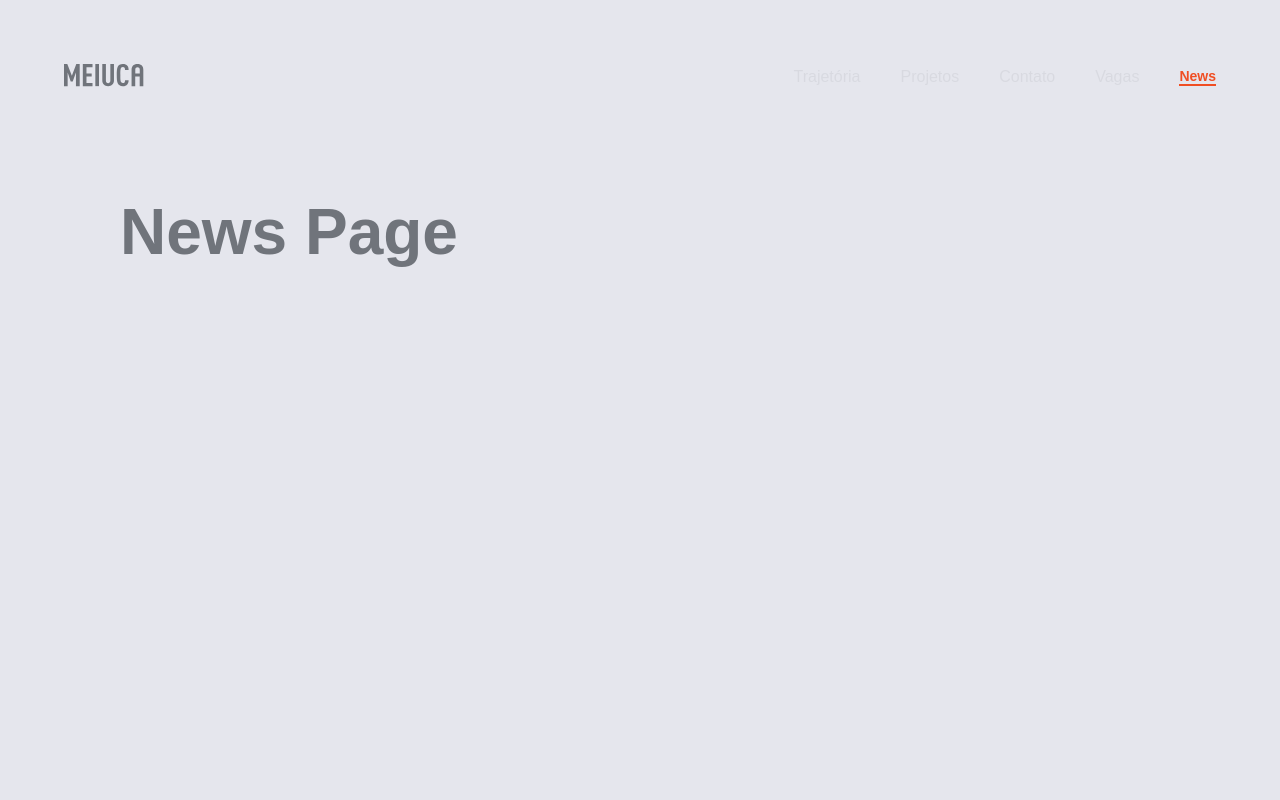
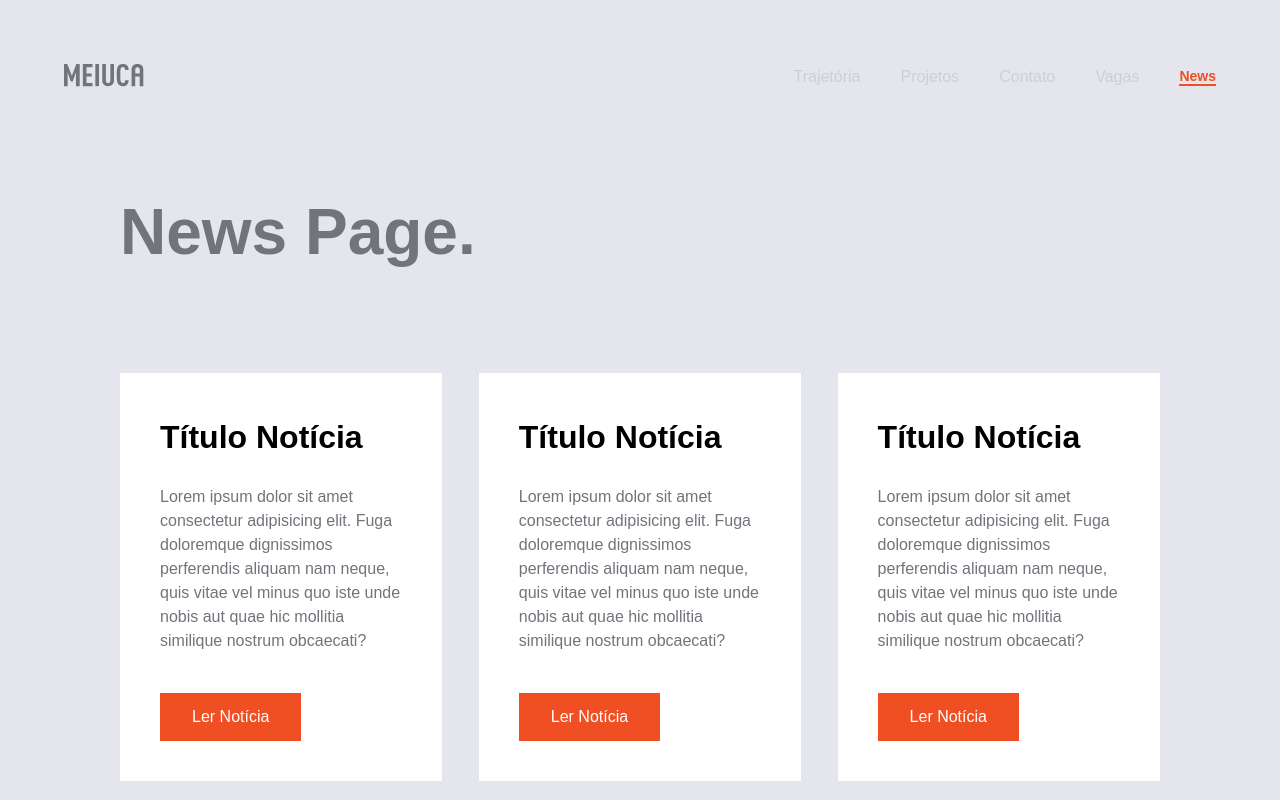
Before and after one commit to hugo-queiroz/newspage, a React (Vite) app: page / in a window 1280 px wide. Shown: the top 800 px of the page. Built offline with nearby package versions, Linux system fonts and the light colour scheme.

Commit message:
Finalizando componentes

```diff
--- a/src/App.jsx
+++ b/src/App.jsx
@@ -8,8 +8,6 @@ import tokens from "./assets/tokens/tokens.json";
 const App = () => {
   const App = styled.div`
     font-family: ${tokens.font.family.highlight.value}, sans-serif;
-    background-color: #e5e6ed;
-    height: 100vh;
   `;
   return (
     <App>
--- a/src/assets/css/style.css
+++ b/src/assets/css/style.css
@@ -1,5 +1,4 @@
 /* reset */
-
 html, body, div, span, applet, object, iframe,
 h1, h2, h3, h4, h5, h6, p, blockquote, pre,
 a, abbr, acronym, address, big, cite, code,
@@ -17,7 +16,9 @@ time, mark, audio, video {
     padding: 0;
     border: 0;
 }
-/* HTML5 display-role reset for older browsers */
+body {
+    background-color: #e5e6ed;
+}
 article, aside, details, figcaption, figure,
 footer, header, hgroup, menu, nav, section {
     display: block;
--- a/src/components/Button.jsx
+++ b/src/components/Button.jsx
@@ -2,10 +2,23 @@ import styled from "styled-components";
 import tokens from "../assets/tokens/tokens.json";
 
 const Button = () => {
+  const ButtonWrapper = styled.div`
+    margin: ${tokens.spacing.size.sm.value} 0 0 0;
+    display: flex;
+  `,
+  Button = styled.a`
+    font-size: ${tokens.font.size.xs.value};
+    font-weight: ${tokens.font.weight.regular.value};
+    line-height: ${tokens.line.height.tight.value};
+    color: ${tokens.neutral.color[1].value};
+    background: ${tokens.brand.color.primary[3].value};
+    padding: ${tokens.spacing_squish.size.sm.stack.value};
+    border: ${tokens.border.size.none.value};
+  `
   return (
-    <>
-      <h1>Button</h1>
-    </>
+    <ButtonWrapper>
+      <Button>Ler Notícia</Button>
+    </ButtonWrapper>
   );
 };
 
--- a/src/components/CardContent.jsx
+++ b/src/components/CardContent.jsx
@@ -1,14 +1,16 @@
 import styled from "styled-components";
-import Shape from './Shape';
-import Heading from './Heading';
-import Paragraph from './Paragraph';
-import Button from './Button';
 import tokens from "../assets/tokens/tokens.json";
+import Shape from "../components/Shape";
 
 const CardContent = () => {
+  const CardContent = styled.article`
+    margin: ${tokens.spacing.size.sm.value} 0 0 0;
+    width: 31%;
+  `
   return (
-    <>
-    </>
+    <CardContent>
+      <Shape/>
+    </CardContent>
   );
 };
 
--- a/src/components/Header.jsx
+++ b/src/components/Header.jsx
@@ -27,7 +27,7 @@ const Header = () => {
   Link = styled.a`
     color: ${tokens.neutral.color[4].value};
     font-weight: ${tokens.font.weight.regular.value};
-    opacity: .1;
+    opacity: .2;
     &:last-child {
       font-size: ${tokens.font.size.xxs.value};
       color: ${tokens.brand.color.primary[3].value};
--- a/src/components/Heading.jsx
+++ b/src/components/Heading.jsx
@@ -2,10 +2,14 @@ import styled from "styled-components";
 import tokens from "../assets/tokens/tokens.json";
 
 const Heading = () => {
+  const Heading = styled.h3`
+    font-size: ${tokens.font.size.lg.value};
+    font-weight: ${tokens.font.weight.bold.value};
+    line-height: ${tokens.line.height.distant.value};
+    margin: 0 0 ${tokens.spacing.size.xxxs.value} 0;
+  `
   return (
-    <>
-      <h1>Heading</h1>
-    </>
+    <Heading>Título Notícia</Heading>
   );
 };
 
--- a/src/components/MainContent.jsx
+++ b/src/components/MainContent.jsx
@@ -6,16 +6,28 @@ const MainContent = () => {
   const MainContent = styled.main`
     width: ${tokens.container.lg};
     margin: ${tokens.spacing.size.sm.value} auto;
-    height: 100vh;
   `,
   Titulo = styled.h1`
     font-size: ${tokens.font.size.xxxl.value};
     color: ${tokens.neutral.color[4].value};
+  `,
+  CardsWrapper = styled.div`
+    display: flex;
+    justify-content: space-between;
+    flex-wrap: wrap;
+    margin: ${tokens.spacing.size.xl.value} 0 0 0;
   `
   return (
     <MainContent>
-      <Titulo>News Page</Titulo>
-      <CardContent/>
+      <Titulo>News Page.</Titulo>
+      <CardsWrapper>
+        <CardContent/>
+        <CardContent/>
+        <CardContent/>
+        <CardContent/>
+        <CardContent/>
+        <CardContent/>
+      </CardsWrapper>
     </MainContent>
   );
 };
--- a/src/components/Paragraph.jsx
+++ b/src/components/Paragraph.jsx
@@ -2,10 +2,15 @@ import styled from "styled-components";
 import tokens from "../assets/tokens/tokens.json";
 
 const Paragraph = () => {
+  const Paragraph = styled.p`
+    font-size: ${tokens.font.size.xs.value};
+    font-weight: ${tokens.font.weight.regular.value};
+    line-height: ${tokens.line.height.distant.value};
+    margin: ${tokens.spacing.size.xxs.value} 0 0 0;
+    color: ${tokens.neutral.color[4].value};
+  `
   return (
-    <>
-      <h1>Paragraph</h1>
-    </>
+    <Paragraph>Lorem ipsum dolor sit amet consectetur adipisicing elit. Fuga doloremque dignissimos perferendis aliquam nam neque, quis vitae vel minus quo iste unde nobis aut quae hic mollitia similique nostrum obcaecati?</Paragraph>
   );
 };
 
--- a/src/components/Shape.jsx
+++ b/src/components/Shape.jsx
@@ -1,21 +1,25 @@
 import styled from "styled-components";
 import tokens from "../assets/tokens/tokens.json";
+import Heading from "../components/Heading";
+import Paragraph from "../components/Paragraph";
+import Button from "../components/Button";
 
 const Shape = () => {
   // styles
-  const Shape = styled.article`
-    width: 20%;
+  const Shape = styled.div`
     background-color: ${tokens.neutral.color[1].value};
-    border-radius: ${tokens.border.size.none.value};
-    padding: ${tokens.spacing.size.lg.value};
-    border: ${tokens.border.size.thin.value} solid ${tokens.neutral.color[4].value};
+    padding: ${tokens.spacing.size.sm.value};
+    border: ${tokens.border.size.none.value};
+    /* border-radius: ${tokens.radius.size.sm.value}; */
   `;
 
   /*  */
   return (
-    <>
-      <Shape></Shape>
-    </>
+    <Shape>
+      <Heading/>
+      <Paragraph/>
+      <Button/>
+    </Shape>
   );
 };
 
```
